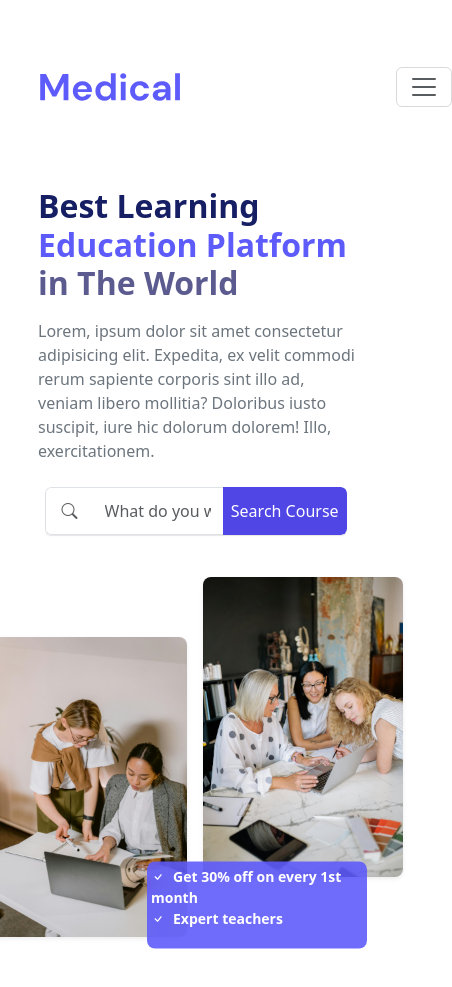
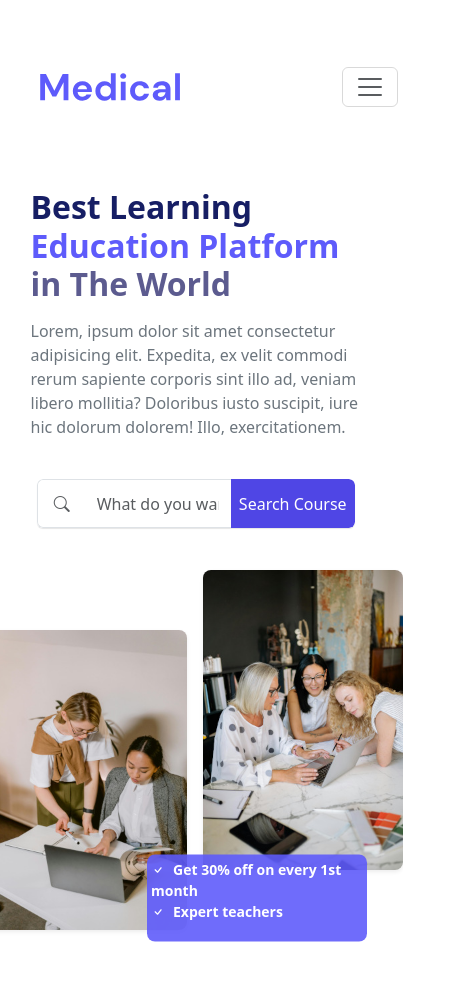
Before and after one commit to Jornicee/Landingpage, a plain HTML site: page index.html in a window 390 px wide. Shown: the whole page, 452 px wide, since content can reach past the window. Drawn offline with nearby package versions, Linux system fonts and the light colour scheme.

Commit message:
ajustes: navbar

```diff
--- a/style.css
+++ b/style.css
@@ -205,7 +205,7 @@ button.btn-primary:hover {
   }
 
   .section-information {
-    padding: 2em 1em;
+    padding: 0.5em 0.5em;
   }
 
   main .section-information .main-title {
@@ -243,7 +243,7 @@ button.btn-primary:hover {
   }
 
   .navbar {
-    margin-left: 12em;
+    margin-left: 9em;
     margin-top: -1em;
   }
 
```
